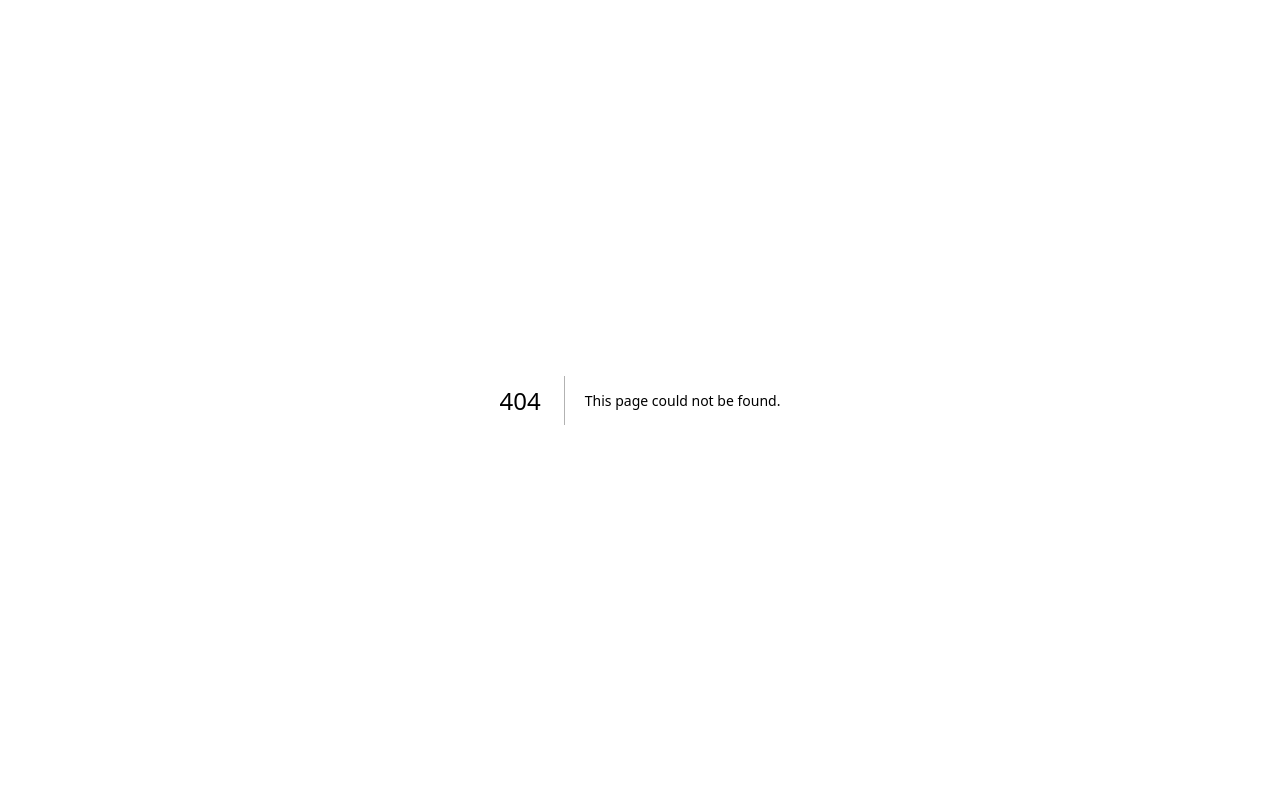
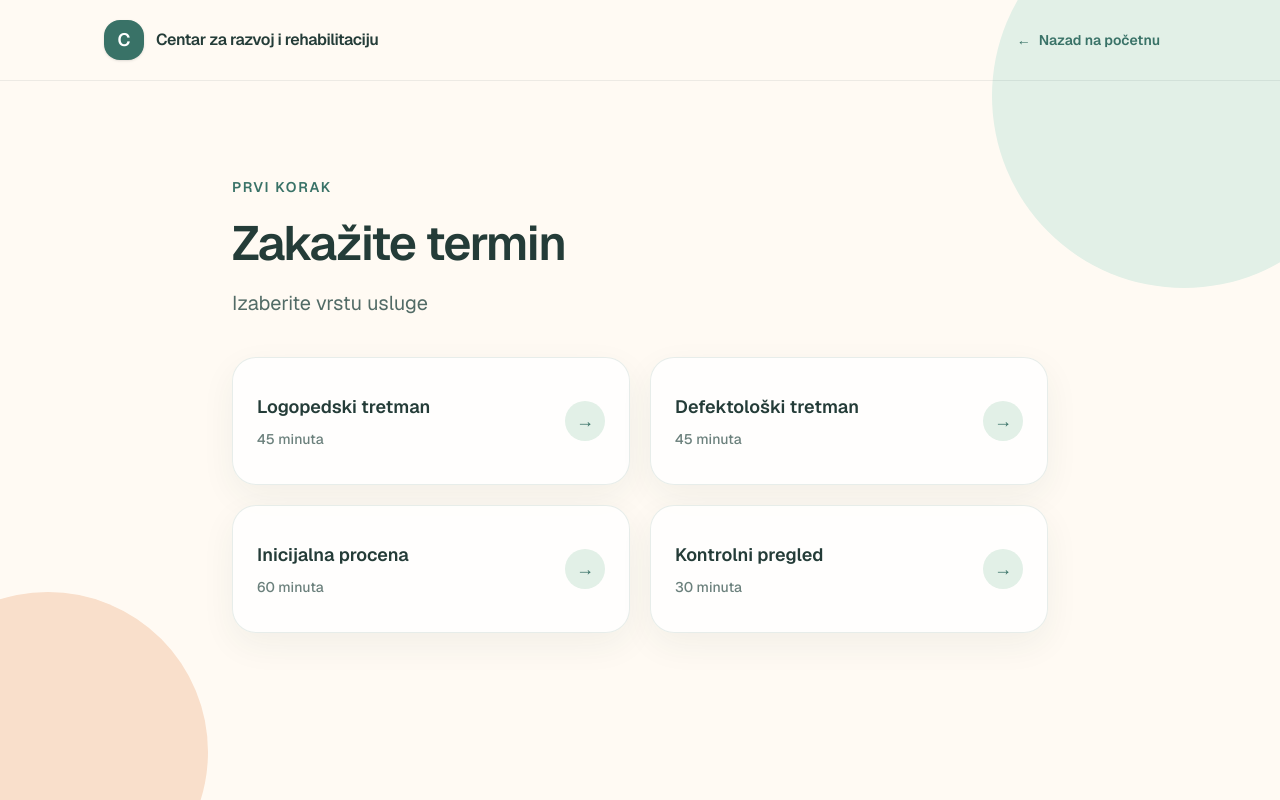
Before and after one commit to andrejsokolovac/rehab-booking, a Next.js app: page /booking in a window 1280 px wide. Before the commit this address had no page. Built offline with nearby package versions, Linux system fonts and the light colour scheme.

Commit message:
Add booking service selection page

```diff
--- /dev/null
+++ b/app/booking/page.tsx
@@ -0,0 +1,97 @@
+import type { Metadata } from "next";
+import Link from "next/link";
+
+const services = [
+  { name: "Logopedski tretman", duration: "45 minuta" },
+  { name: "Defektološki tretman", duration: "45 minuta" },
+  { name: "Inicijalna procena", duration: "60 minuta" },
+  { name: "Kontrolni pregled", duration: "30 minuta" },
+];
+
+export const metadata: Metadata = {
+  title: "Zakažite termin | Centar za razvoj i rehabilitaciju",
+  description: "Izaberite vrstu usluge za željeni termin.",
+};
+
+export default function BookingPage() {
+  return (
+    <div className="relative flex min-h-screen flex-col overflow-hidden bg-[#fffaf3] text-[#243c38]">
+      <div
+        aria-hidden="true"
+        className="absolute -top-24 -right-24 h-72 w-72 rounded-full bg-[#e2f0e7] sm:h-96 sm:w-96"
+      />
+      <div
+        aria-hidden="true"
+        className="absolute -bottom-28 -left-28 h-64 w-64 rounded-full bg-[#f9dfcb] sm:h-80 sm:w-80"
+      />
+
+      <header className="relative z-10 border-b border-[#243c38]/8">
+        <div className="mx-auto flex w-full max-w-6xl items-center justify-between gap-4 px-6 py-5 sm:px-8 lg:px-10">
+          <Link
+            href="/"
+            className="flex items-center gap-3 rounded-md focus-visible:outline-3 focus-visible:outline-offset-4 focus-visible:outline-[#397267]"
+          >
+            <span
+              aria-hidden="true"
+              className="grid h-10 w-10 shrink-0 place-items-center rounded-2xl bg-[#397267] text-lg font-semibold text-white shadow-sm"
+            >
+              C
+            </span>
+            <span className="hidden text-sm leading-snug font-semibold tracking-tight text-[#243c38] sm:block sm:text-base">
+              Centar za razvoj i rehabilitaciju
+            </span>
+          </Link>
+
+          <Link
+            href="/"
+            className="inline-flex items-center gap-2 rounded-full px-3 py-2 text-sm font-semibold text-[#397267] transition hover:bg-white/70 focus-visible:outline-3 focus-visible:outline-offset-2 focus-visible:outline-[#397267] sm:px-4"
+          >
+            <span aria-hidden="true">←</span>
+            Nazad na početnu
+          </Link>
+        </div>
+      </header>
+
+      <main className="relative z-10 flex flex-1">
+        <section className="mx-auto w-full max-w-4xl px-6 py-16 sm:px-8 sm:py-24 lg:px-10">
+          <div className="text-center sm:text-left">
+            <p className="mb-4 text-sm font-semibold tracking-[0.12em] text-[#397267] uppercase">
+              Prvi korak
+            </p>
+            <h1 className="text-4xl leading-tight font-semibold tracking-[-0.035em] text-[#243c38] sm:text-5xl">
+              Zakažite termin
+            </h1>
+            <p className="mt-4 text-lg text-[#526b66] sm:text-xl">
+              Izaberite vrstu usluge
+            </p>
+          </div>
+
+          <div className="mt-10 grid gap-4 sm:grid-cols-2 sm:gap-5">
+            {services.map((service) => (
+              <button
+                key={service.name}
+                type="button"
+                className="group flex min-h-32 cursor-pointer items-center justify-between gap-5 rounded-3xl border border-[#397267]/12 bg-white/80 p-6 text-left shadow-[0_12px_35px_rgba(36,60,56,0.06)] transition hover:-translate-y-0.5 hover:border-[#397267]/30 hover:bg-white hover:shadow-[0_16px_40px_rgba(36,60,56,0.1)] focus-visible:outline-3 focus-visible:outline-offset-3 focus-visible:outline-[#397267]"
+              >
+                <span>
+                  <span className="block text-lg font-semibold text-[#243c38]">
+                    {service.name}
+                  </span>
+                  <span className="mt-2 block text-sm font-medium text-[#6b807c]">
+                    {service.duration}
+                  </span>
+                </span>
+                <span
+                  aria-hidden="true"
+                  className="grid h-10 w-10 shrink-0 place-items-center rounded-full bg-[#e2f0e7] text-lg text-[#397267] transition group-hover:bg-[#397267] group-hover:text-white"
+                >
+                  →
+                </span>
+              </button>
+            ))}
+          </div>
+        </section>
+      </main>
+    </div>
+  );
+}
--- a/app/page.tsx
+++ b/app/page.tsx
@@ -1,3 +1,5 @@
+import Link from "next/link";
+
 export default function Home() {
   return (
     <div className="relative flex min-h-screen flex-col overflow-hidden bg-[#fffaf3] text-[#243c38]">
@@ -40,12 +42,12 @@ export default function Home() {
               individualni pristup, rehabilitaciju i logopedski rad u sigurnom
               i podsticajnom okruženju.
             </p>
-            <button
-              type="button"
+            <Link
+              href="/booking"
               className="mt-10 inline-flex min-h-13 cursor-pointer items-center justify-center rounded-full bg-[#397267] px-7 py-3.5 text-base font-semibold text-white shadow-[0_12px_30px_rgba(57,114,103,0.22)] transition hover:bg-[#2f6158] focus-visible:outline-3 focus-visible:outline-offset-4 focus-visible:outline-[#397267]"
             >
               Zakaži termin
-            </button>
+            </Link>
           </div>
         </section>
       </main>
```
